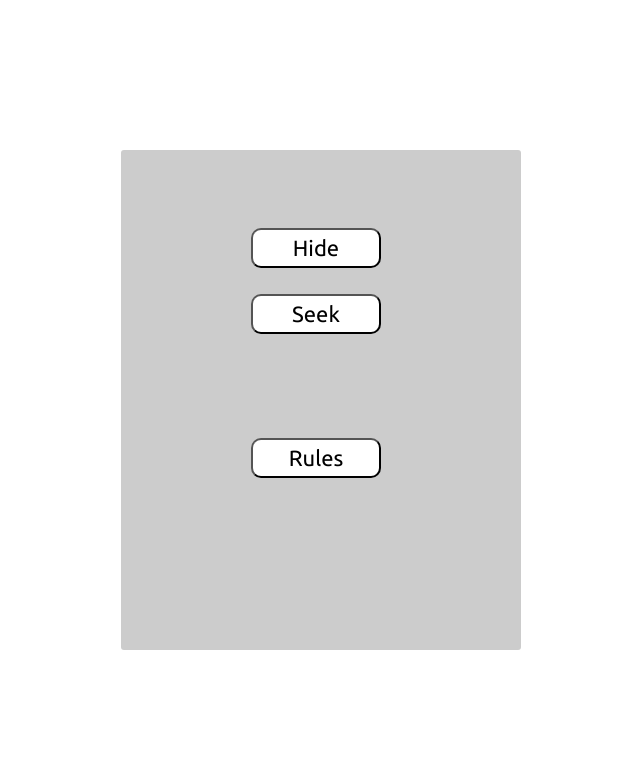
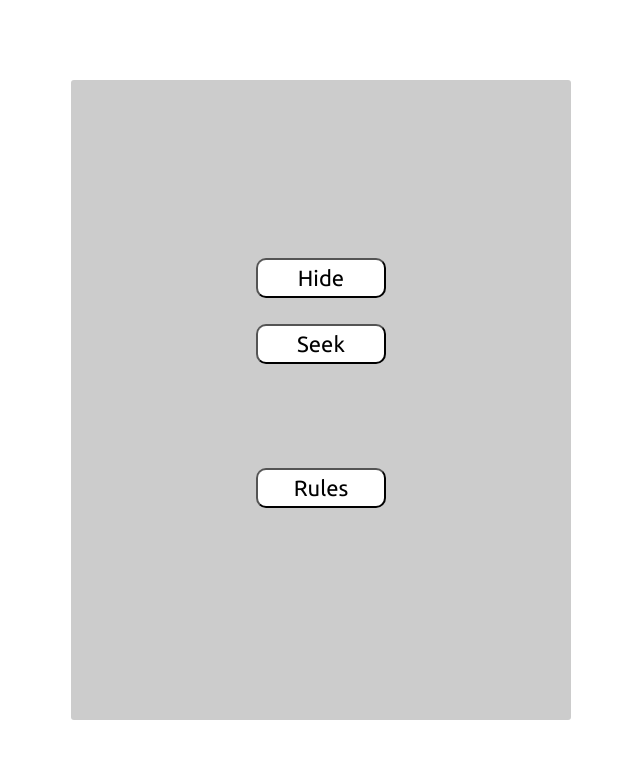
Before and after one commit to antoni-g/hide, a PHP site: page / in a window 1280 px wide. Shown: the top 759 px of the page, without its empty margins (319-959 px from the left). Run offline with PHP 8.4, Linux system fonts and the light colour scheme.

Commit message:
centering

```diff
--- a/resources.css
+++ b/resources.css
@@ -13,18 +13,17 @@ input[type=button] {
   right: 0;
   bottom: 0;
   left: 0;
-  width: 400px;
-  height: 500px;
+  width: 60%;
+  max-width:500px;
+  height: 80%;
   background-color: #ccc;
   border-radius: 3px;
 }
 
 .inside {
 	display: inline;
-	text-align: center
+	text-align: center;
 	top: 100px;
-    left: 130px;
-    width: 300px;
     min-height: 500px;
     height: auto;
     position: relative;
```
